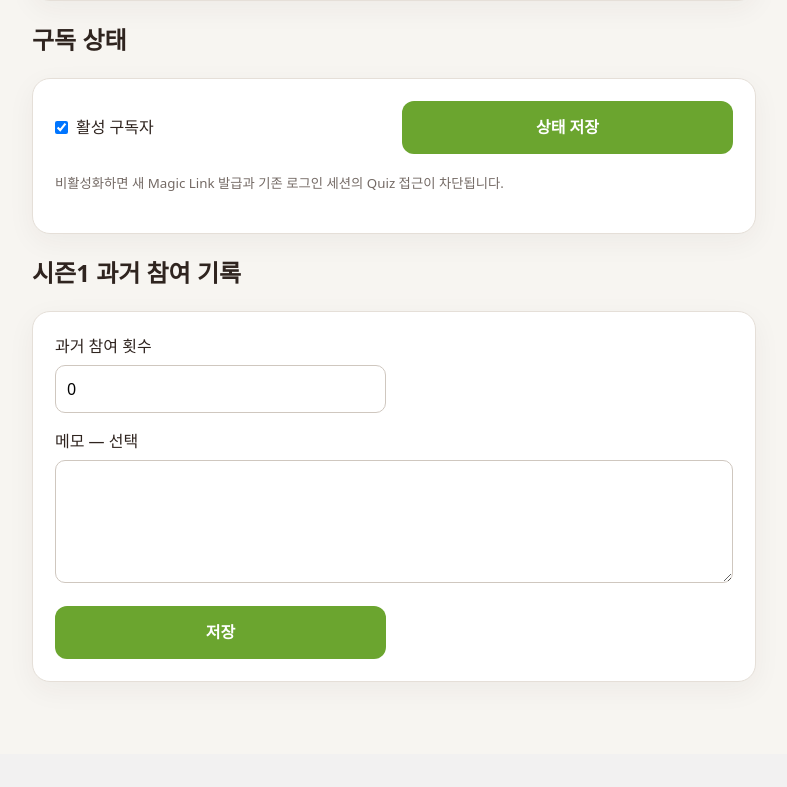
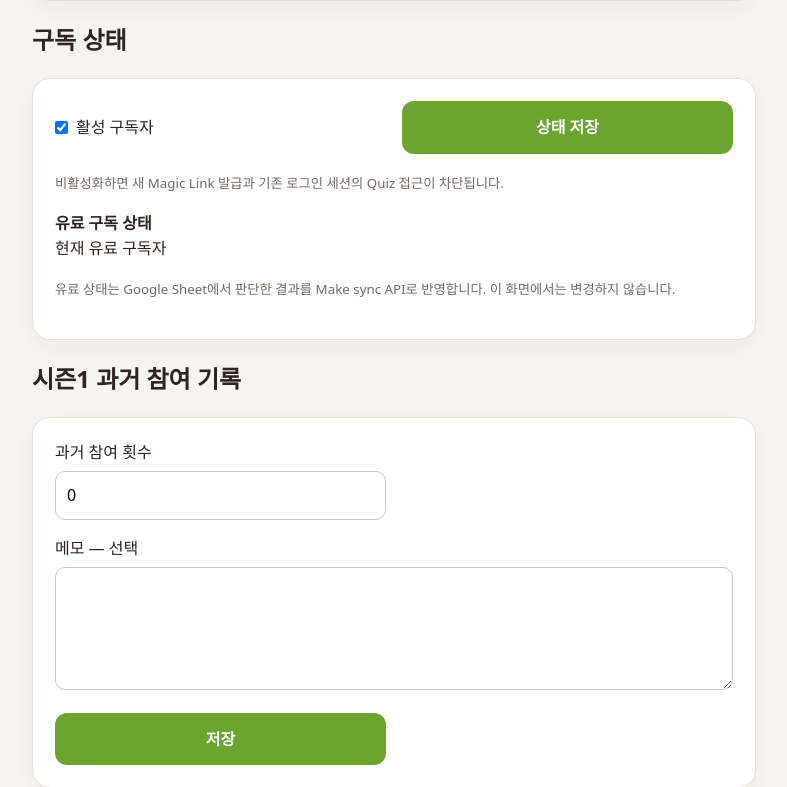
Before and after one commit to dognutritionlab25-cmd/audioletter-quiz-app, a Flask app: page /admin/subscribers/1 in a window 1280 px wide. Shown: the part 547-1334 px from the top of the page, without its empty margins (246-1033 px from the left). Before the commit the page ends 1229 px from the top, so only its background shows below. Run offline with Flask 3, Linux system fonts and the light colour scheme; the visitor is signed in with stand-in values (Sample User, id 1); tables that the repository leaves empty hold one stand-in row (values such as "Sample post").

Commit message:
Add files via upload

```diff
--- a/templates/admin_dashboard.html
+++ b/templates/admin_dashboard.html
@@ -1,6 +1,6 @@
 {% extends 'base.html' %}
 {% block content %}
-<div class="admin-head"><div><p class="eyebrow">ADMIN</p><h1>운영 현황</h1></div><div><a class="secondary button-link" href="{{ url_for('resources.admin_resource_list') }}">자료실 관리</a> <a class="secondary button-link" href="{{ url_for('admin_seasons') }}">시즌 관리</a> <a class="secondary button-link" href="{{ url_for('admin_quiz_import') }}">퀴즈 CSV 가져오기</a> <form class="inline-form" method="post" action="{{ url_for('admin_publish_season_one') }}" onsubmit="return confirm('R001~R042를 모두 공개하시겠습니까?');"><input type="hidden" name="csrf_token" value="{{ csrf_token() }}"><button class="secondary">Season 1 전체 공개</button></form> <a class="primary button-link" href="{{ url_for('admin_episode_new') }}">새 회차</a></div></div>
+<div class="admin-head"><div><p class="eyebrow">ADMIN</p><h1>운영 현황</h1></div><div><a class="secondary button-link" href="{{ url_for('resources.admin_resource_list') }}">자료실 관리</a> <a class="secondary button-link" href="{{ url_for('community.admin_post_list') }}">게시판 관리</a> <a class="secondary button-link" href="{{ url_for('admin_seasons') }}">시즌 관리</a> <a class="secondary button-link" href="{{ url_for('admin_quiz_import') }}">퀴즈 CSV 가져오기</a> <form class="inline-form" method="post" action="{{ url_for('admin_publish_season_one') }}" onsubmit="return confirm('R001~R042를 모두 공개하시겠습니까?');"><input type="hidden" name="csrf_token" value="{{ csrf_token() }}"><button class="secondary">Season 1 전체 공개</button></form> <a class="primary button-link" href="{{ url_for('admin_episode_new') }}">새 회차</a></div></div>
 <div class="metrics four">{% for key,value in totals.items() %}<div><span>{{ key }}</span><strong>{{ value }}</strong></div>{% endfor %}</div>
 <div class="table-wrap"><table><thead><tr><th>회차</th><th>문항</th><th>참여</th><th>평균</th><th>상태</th><th></th></tr></thead><tbody>
 {% for e in episodes %}<tr><td><strong>{{ e.code }}</strong><br>{{ e.title }}</td><td>{{ e.question_count }}</td><td>{{ e.participant_count }}</td><td>{{ e.avg_score or '-' }}</td><td>{{ '공개' if e.is_published else '비공개' }}</td><td><a href="{{ url_for('admin_episode_edit', episode_id=e.id) }}">수정</a> · <a href="{{ url_for('admin_feedback', episode_id=e.id) }}">피드백</a></td></tr>{% endfor %}
--- a/templates/admin_subscriber_detail.html
+++ b/templates/admin_subscriber_detail.html
@@ -20,6 +20,8 @@
     <button class="primary">상태 저장</button>
   </form>
   <p><small>비활성화하면 새 Magic Link 발급과 기존 로그인 세션의 Quiz 접근이 차단됩니다.</small></p>
+  <p><strong>유료 구독 상태</strong><br>{{ '현재 유료 구독자' if person.is_paid_subscriber else '무료 구독자 또는 구독 종료' }}</p>
+  <p><small>유료 상태는 Google Sheet에서 판단한 결과를 Make sync API로 반영합니다. 이 화면에서는 변경하지 않습니다.</small></p>
 </section>
 <h2>시즌1 과거 참여 기록</h2>
 <section class="card">
--- a/templates/admin_subscribers.html
+++ b/templates/admin_subscribers.html
@@ -1,7 +1,7 @@
 {% extends 'base.html' %}
 {% block content %}
 <div class="admin-head"><h1>구독자별 참여 현황</h1><a class="primary button-link" href="{{ url_for('admin_subscriber_new') }}">새 구독자 등록</a></div>
-<div class="table-wrap"><table><thead><tr><th>내부 ID</th><th>표시 이름</th><th>상태</th><th>앱 참여</th><th>과거 참여</th><th>누적</th><th>최근 참여 (한국시간)</th></tr></thead><tbody>
-{% for r in rows %}<tr><td><a href="{{ url_for('admin_subscriber_detail', subscriber_id=r.id) }}">{{ r.public_id }}</a></td><td>{{ r.display_name or '-' }}{% if r.is_test %} (테스트){% endif %}</td><td>{{ '활성' if r.is_active else '비활성' }}</td><td>{{ r.participation_count }}</td><td>{{ r.legacy_count }}</td><td>{{ r.participation_count + r.legacy_count }}</td><td>{{ r.last_participation|korean_datetime }}</td></tr>{% endfor %}
+<div class="table-wrap"><table><thead><tr><th>내부 ID</th><th>표시 이름</th><th>계정</th><th>유료</th><th>앱 참여</th><th>과거 참여</th><th>누적</th><th>최근 참여 (한국시간)</th></tr></thead><tbody>
+{% for r in rows %}<tr><td><a href="{{ url_for('admin_subscriber_detail', subscriber_id=r.id) }}">{{ r.public_id }}</a></td><td>{{ r.display_name or '-' }}{% if r.is_test %} (테스트){% endif %}</td><td>{{ '활성' if r.is_active else '비활성' }}</td><td>{{ '유료' if r.is_paid_subscriber else '무료/종료' }}</td><td>{{ r.participation_count }}</td><td>{{ r.legacy_count }}</td><td>{{ r.participation_count + r.legacy_count }}</td><td>{{ r.last_participation|korean_datetime }}</td></tr>{% endfor %}
 </tbody></table></div>
 {% endblock %}
--- a/templates/base.html
+++ b/templates/base.html
@@ -10,7 +10,7 @@
   <header class="topbar">
     <a href="{{ url_for('index') }}" class="brand">반려견영양연구소</a>
     <nav>
-      {% if session.get('subscriber_id') %}<a href="{{ url_for('resources.resource_list') }}">자료실</a><a href="{{ url_for('my_history') }}">나의 참여</a>{% endif %}
+      {% if session.get('subscriber_id') %}<a href="{{ url_for('resources.resource_list') }}">자료실</a>{% if current_subscriber_is_paid() %}<a href="{{ url_for('community.post_list') }}">구독자 게시판</a>{% endif %}<a href="{{ url_for('my_history') }}">나의 참여</a>{% endif %}
       {% if session.get('is_admin') %}<a href="{{ url_for('admin_dashboard') }}">관리자</a>{% endif %}
     </nav>
   </header>
```
